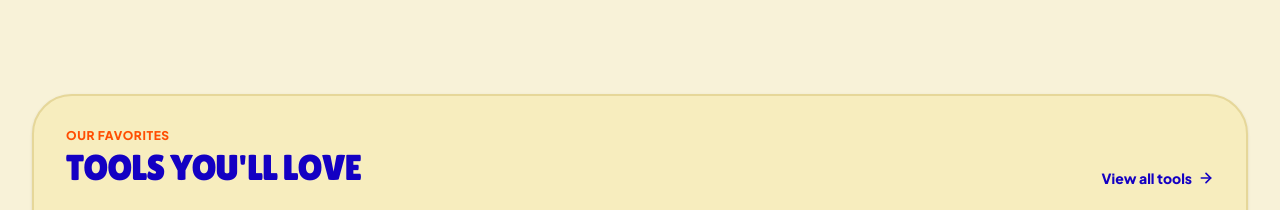
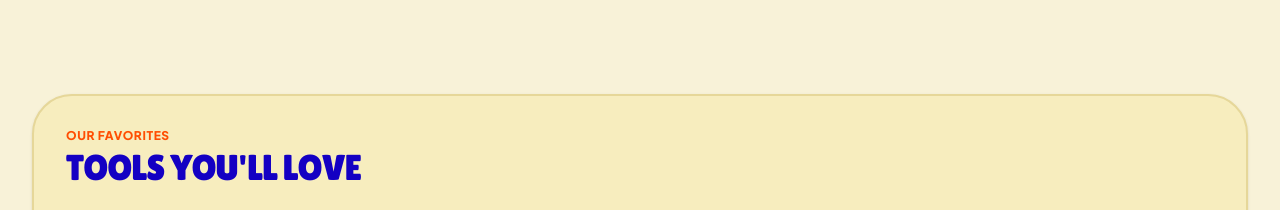
Before and after one commit to TagX-Lab/kraftdoc, a React (Vite) app: page / in a window 1280 px wide. Shown: the part 1104-1314 px from the top of the page. Built offline with nearby package versions, Linux system fonts and the light colour scheme.

Commit message:
feat(home): remove redundant 'View all tools' button from favorites section header

```diff
--- a/src/pages/HomePage.jsx
+++ b/src/pages/HomePage.jsx
@@ -326,23 +326,13 @@ export default function HomePage({ onNavigate }) {
         <ScrollReveal animation="fade-up">
           <div className="rounded-[32px] sm:rounded-[40px] bg-[#F7EDBE] border-2 border-[#E6D799] p-5 sm:p-7 lg:p-8 shadow-sm">
             {/* Section Header */}
-            <div className="flex flex-col sm:flex-row items-start sm:items-end justify-between gap-3 mb-6">
-              <div>
+            <div className="mb-6">
               <span className="text-xs font-black uppercase tracking-wider text-[#FF4E02] block mb-1">
                 OUR FAVORITES
               </span>
               <h2 className="font-display text-2xl sm:text-4xl text-[#1400C3] tracking-tight uppercase">
                 TOOLS YOU&apos;LL LOVE
               </h2>
-              </div>
-              <button
-                type="button"
-                onClick={() => onNavigate("exam-resizer")}
-                className="text-xs sm:text-sm font-black text-[#1400C3] hover:text-[#FF4E02] flex items-center gap-1.5 transition-colors cursor-pointer group"
-              >
-                <span>View all tools</span>
-                <ArrowRight className="w-4 h-4 group-hover:translate-x-1 transition-transform stroke-[2.5]" />
-              </button>
             </div>
 
             {/* Grid of All 6 Modules in a Single Desktop View (No Scrolling Required) */}
```
Lines whose indentation alone changed are shown as unchanged.
